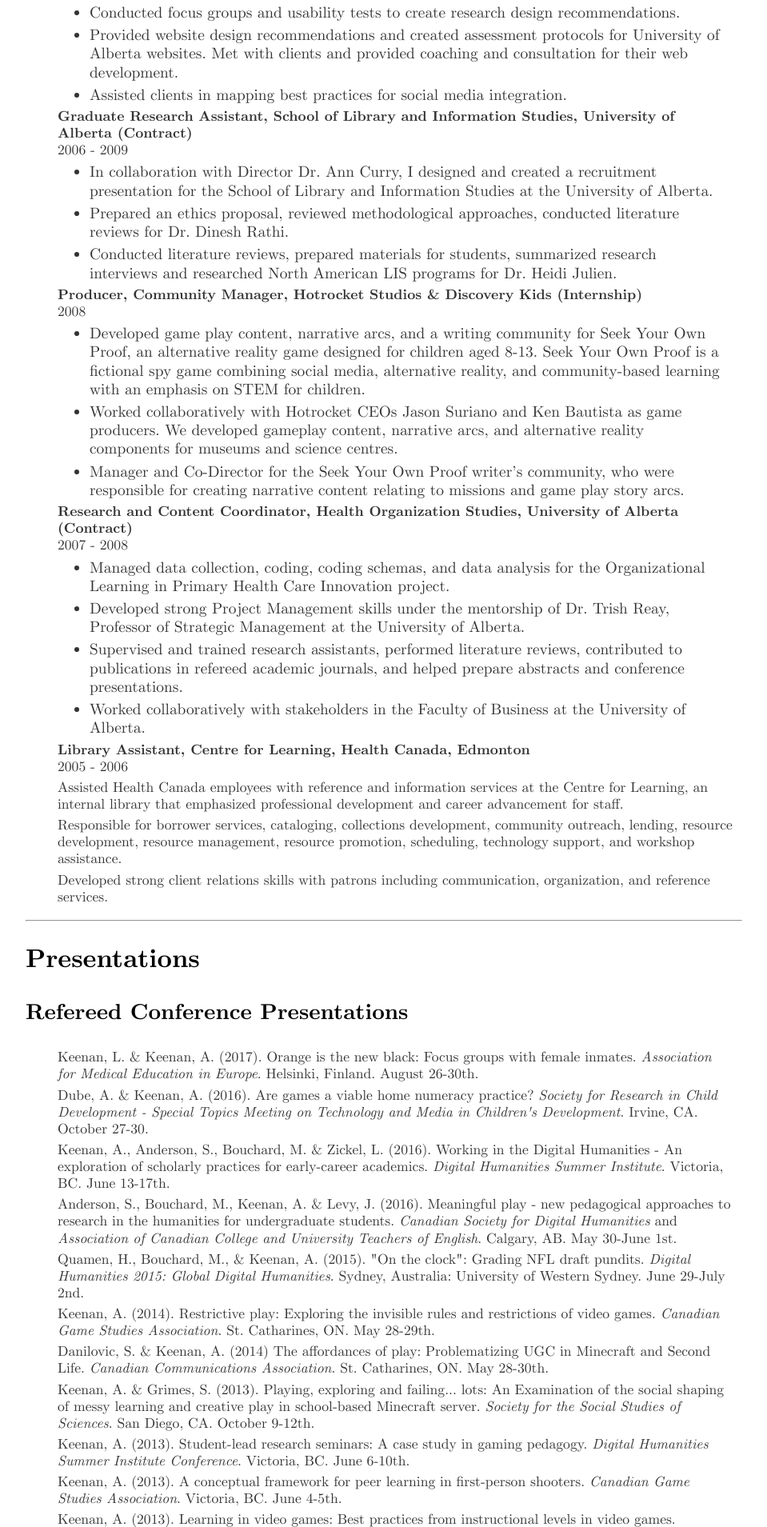
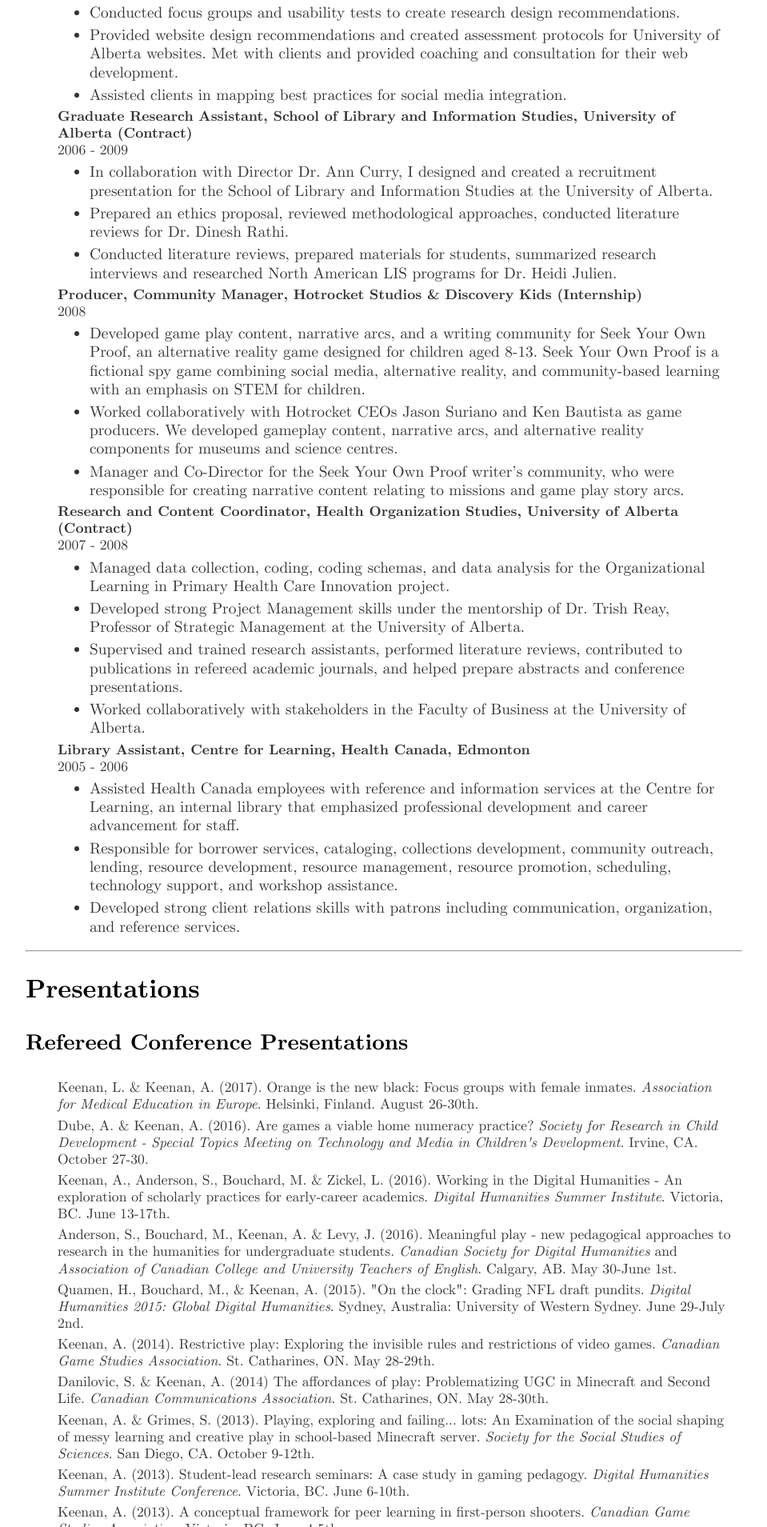
Before and after one commit to bigrube77/bigrube77.github.io, a Jekyll site: the page built from cv/index.html, in a window 1280 px wide. Shown: the part 4491-6400 px from the top of the page at 80% size, without its empty margins (160-1119 px from the left). Built offline with Jekyll 4.4.1, drawn with Linux system fonts in a browser that asks for light colours.

Commit message:
Update index.html

```diff
--- a/cv/index.html
+++ b/cv/index.html
@@ -262,7 +262,7 @@ Alberta (Contract)</b> <br> 2006 - 2009 <ul style="list-style-type:disc">
 
 <li> Worked collaboratively with stakeholders in the Faculty of Business at the University of Alberta. </ul>
 
-<li> <b>Library Assistant, Centre for Learning, Health Canada, Edmonton</b> <br> 2005 - 2006 <ul style="list-style-type:disc"></ul>
+<li> <b>Library Assistant, Centre for Learning, Health Canada, Edmonton</b> <br> 2005 - 2006 <ul style="list-style-type:disc">
 
 <li> Assisted Health Canada employees with reference and information services at the Centre for Learning, an internal library that emphasized professional development and career advancement for staff.
 
```
